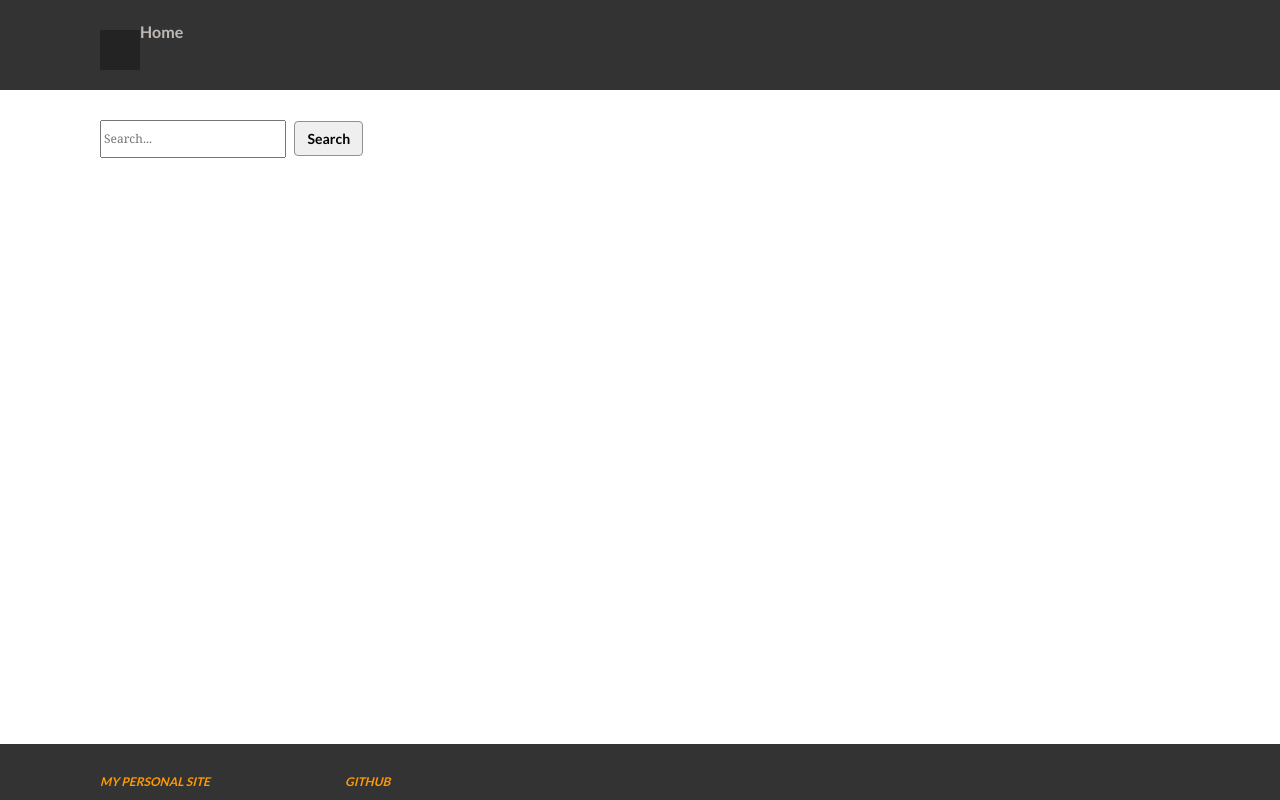
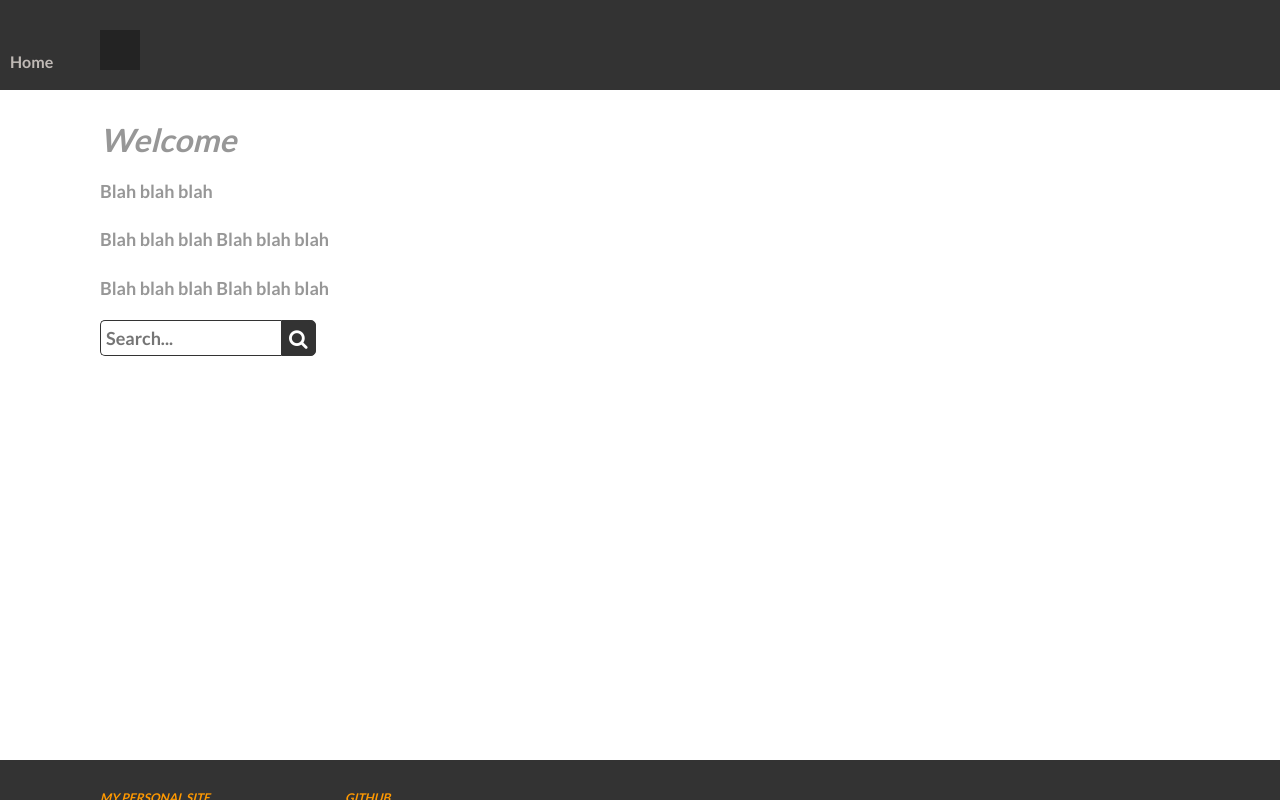
Before and after one commit to wilsonmacleod/NBA_shot_charts, a Django app: page / in a window 1280 px wide. Run offline with Django 3.2, Linux system fonts and the light colour scheme; data that the repository does not hold is empty; some libraries are stand-ins or nearby versions.

Commit message:
search, next_season, different chart types added

```diff
--- a/django/nba_shotcharts/app/static/css/main.css
+++ b/django/nba_shotcharts/app/static/css/main.css
@@ -143,7 +143,7 @@ div.wrapper {
     position: fixed;
     left: 0;
     bottom: 0;
-    max-height: 7%;
+    max-height: 5%;
     color: #989898;
     background-color: #333333;
 }
@@ -366,7 +366,6 @@ select {
 #container section {
     display: block;
     width: 100%;
-    margin: 0 0 30px 0;
     padding: 0;
 }
 
@@ -402,6 +401,17 @@ select {
     font-size: 18px;
 }
 
+@media only screen and (max-width: 900px) {
+
+#container #homepage {
+    display: block;
+    width: 80%;
+    line-height: 1.8em;
+    font-size: 12px;
+}
+
+}
+
 #container #homepage #services {}
 
 #container #homepage #services article {}
@@ -420,6 +430,15 @@ select {
     font-size: 14px;
     font-weight: bold;
 }
+
+@media only screen and (max-width: 900px) {
+
+#container #homepage #services article figure h2 {
+    font-size: 10px;
+    font-weight: bold;
+}
+}
+
 
 #container #homepage #services article figure footer {}
 
@@ -545,3 +564,50 @@ select {
 .btn:hover{
     border: 1px solid #FF9900;
 }
+
+.search {
+    width: 20%;
+    position: relative;
+    display: flex;
+}
+
+.searchTerm {
+    font-size: 18px;
+    font-family: 'Lato', sans-serif;
+    width: 100%;
+    border: 1px solid #333333;
+    border-right: none;
+    padding: 5px;
+    height: 36px;
+    border-radius: 5px 0 0 5px;
+    outline: none;
+    color: black;
+    }
+
+.searchTerm:focus{
+    font-weight: bold;
+    text-transform: capitalize;
+    color: #919191;
+}
+
+.searchButton {
+    width: 40px;
+    height: 36px;
+    border: 1px solid #333333;
+    background: #333333;
+    text-align: center;
+    color: #fff;
+    border-radius: 0 5px 5px 0;
+    cursor: pointer;
+    font-size: 20px;
+}
+
+.home{
+    position: absolute;
+    top: 50px;
+    left: 10px;
+}
+
+.home:hover{
+    color: #FF9900;
+}
--- a/django/nba_shotcharts/app/templates/base.html
+++ b/django/nba_shotcharts/app/templates/base.html
@@ -17,6 +17,9 @@
     <link rel="stylesheet" href="https://maxcdn.bootstrapcdn.com/bootstrap/4.0.0/css/bootstrap.min.css" integrity="sha384-Gn5384xqQ1aoWXA+058RXPxPg6fy4IWvTNh0E263XmFcJlSAwiGgFAW/dAiS6JXm" crossorigin="anonymous">
     <link rel="stylesheet" type="text/css" href="{% static 'css/main.css' %}">
 
+    <!-- FA icons -->
+    <link href="http://maxcdn.bootstrapcdn.com/font-awesome/4.1.0/css/font-awesome.min.css" rel="stylesheet">
+
     <!-- Google-Font CSS -->
     <link href="https://fonts.googleapis.com/css2?family=Lato:wght@700&display=swap" rel="stylesheet">
 
@@ -29,14 +32,14 @@
 <body>
     <div class="wrapper row1">
       <header id="header" class="clear">
-        <a href="{% url 'base' %}">Home</a>
+        <a class="home" href="{% url 'base' %}">Home</a>
         <nav>
           <ul>
               {% for s in  season_choices%}
                   {% if s == season %}
-                  <li><a href="{% url 'player_view' season=s pid=None %}"><span>{{s}}</span></a></li>
+                  <li><a href="{% url 'player_view' season=s pid=None chart_type='default'%}"><span>{{s}}</span></a></li>
                   {% else %}
-                  <li><a href="{% url 'player_view' season=s pid=None %}">{{s}}</a></li>
+                  <li><a href="{% url 'player_view' season=s pid=None chart_type='default'%}">{{s}}</a></li>
                   {% endif %}
                 {% endfor %}
           </ul>
@@ -79,7 +82,7 @@
         </section>
         <!-- Section Two -->
         <section class="one_quarter">
-          <h2 class="title"><a href="https://github.com/wilsonmacleod">GITHUB</a></h2>
+          <h2 class="title"><a href="https://github.com/wilsonmacleod/NBA_shot-charts">GITHUB</a></h2>
         </section>
       </div>
     </div>
--- a/django/nba_shotcharts/app/templates/home.html
+++ b/django/nba_shotcharts/app/templates/home.html
@@ -2,11 +2,19 @@
 
 {% block content %}
 
+<h3>Welcome</h3>
+<p></p>
+<p>Blah blah blah</p>
+<p>Blah blah blah Blah blah blah</p>
+<p>Blah blah blah Blah blah blah</p>
 <form method="GET" action="{% url 'search' %}">
-    <input name="q" value="{{ request.get.q }}" placeholder="Search..." />
-    <button class="btn" type="submit">
-        Search
-    </button>
+    <div class="search">
+       <input type="text" class="searchTerm" name="q" value="{{ request.get.q }}" placeholder="Search...">
+       <button type="submit" class="searchButton">
+         <i class="fa fa-search" type="submit"></i>
+      </button>
+    </div>
 </form>
 
+
 {% endblock content %}
--- a/django/nba_shotcharts/app/views.py
+++ b/django/nba_shotcharts/app/views.py
@@ -15,7 +15,7 @@ def base(request):
     return render(request, 'home.html', context)
 
 
-def player_view(request, season, pid=None):
+def player_view(request, season, pid=None, chart_type='default'):
     #Shot_data.objects.all().delete()
 
     seasons = Season.objects.all()
@@ -36,15 +36,15 @@ def player_view(request, season, pid=None):
     # SET DISPLAY
     if show_chart:
         try:
-            player_details, obj, chart = Return_Data_and_Charts.main(pid, season)
+            player_details, obj, chart = Return_Data_and_Charts.main(pid, season, chart_type)
             most_att = obj['most_attempted_zone']
             highest_acc = obj['highest_accuracy_zone']
             avg_dist = obj['average_distance']
         except:
             selected = season_choices.index(season)
             back = season_choices[selected - 1]
-            messages.warning(request, f'No data for this player for this season.')
-            return redirect('player_view', season=back, pid=pid)
+            messages.warning(request, f'No data for this player for {season}.')
+            return redirect('player_view', season=back, pid=pid, chart_type=chart_type)
     else:
         player_details = ''
         most_att = ''
@@ -60,19 +60,20 @@ def player_view(request, season, pid=None):
         'highest_acc': highest_acc,
         'avg_dist': avg_dist,
         'season': season,
-        'chart': chart
+        'chart': chart,
+        'chart_type': chart_type
     }
 
     return render(request, 'player_view.html', context)
 
 
-def next_season(request, season, pid):
+def next_season(request, season, pid, chart_type):
     try:
         seasons = Season.objects.all()
         season_choices = [i.YEAR for i in seasons]
         current = season_choices.index(season)
         next_season = season_choices[current + 1]
-        return redirect('player_view', season=next_season, pid=pid)
+        return redirect('player_view', season=next_season, pid=pid, chart_type=chart_type)
     except:
         return redirect('base')
 
@@ -80,7 +81,7 @@ def search(request):
 
     query = request.GET.get('q')
     if query:
-        results = Player_id.objects.filter(Q(PLAYER_NAME__icontains=query))
+        results = Player_id.objects.filter(Q(PLAYER_NAME__icontains=query)).order_by('-SEASON')[:20]
     else:
         messages.warning(request, f'No search entered.')
         return redirect('base')
--- a/django/nba_shotcharts/nba_shotcharts/urls.py
+++ b/django/nba_shotcharts/nba_shotcharts/urls.py
@@ -1,26 +1,12 @@
-"""nba_shotcharts URL Configuration
-
-The `urlpatterns` list routes URLs to views. For more information please see:
-    https://docs.djangoproject.com/en/3.0/topics/http/urls/
-Examples:
-Function views
-    1. Add an import:  from my_app import views
-    2. Add a URL to urlpatterns:  path('', views.home, name='home')
-Class-based views
-    1. Add an import:  from other_app.views import Home
-    2. Add a URL to urlpatterns:  path('', Home.as_view(), name='home')
-Including another URLconf
-    1. Import the include() function: from django.urls import include, path
-    2. Add a URL to urlpatterns:  path('blog/', include('blog.urls'))
-"""
 from django.contrib import admin
 from django.urls import path
+
 from app.views import base, search, player_view, next_season
 
 urlpatterns = [
     path('admin/', admin.site.urls),
     path(f'', base, name="base"),
     path(f'search/', search, name="search"),
-    path(f'player_view/<season>/<pid>', player_view, name="player_view"),
-    path(f'next_season/<season>/<pid>', next_season, name="next_season")
+    path(f'player_view/<season>/<pid>/<chart_type>', player_view, name="player_view"),
+    path(f'next_season/<season>/<pid>/<chart_type>', next_season, name="next_season"),
     ]
```
Also changed, not shown: django/nba_shotcharts/app/create_charts.py (+20 -15 lines), django/nba_shotcharts/app/templates/player_view.html (+13 -3 lines), django/nba_shotcharts/app/templates/search.html (+13 -3 lines).
